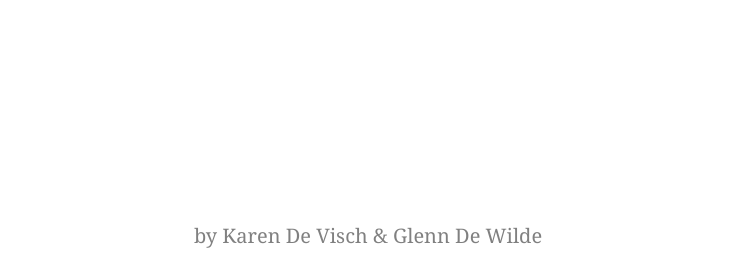
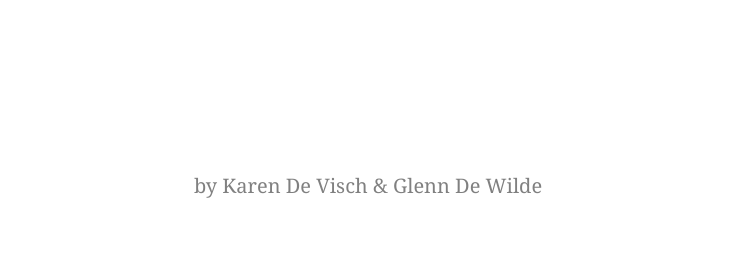
Before and after one commit to GlennDW/dewilvis, a plain HTML site: page index.html in a window 1280 px wide. Shown: the part 531-800 px from the top of the page, without its empty margins (272-1007 px from the left). Drawn offline with Linux system fonts and the light colour scheme.

Commit message:
Padding body

```diff
--- a/index.html
+++ b/index.html
@@ -16,6 +16,7 @@
     }
 
     body {
+        padding: 20px;
         display: flex;
         flex-direction: column;
         justify-content: space-between;
@@ -54,6 +55,7 @@
 
     footer {
         padding: 20px;
+        padding-bottom: 50px;
         background-color: #ffffff;
         font-family: Georgia, 'Times New Roman', Times, serif;
         font-size: 20px;
```
